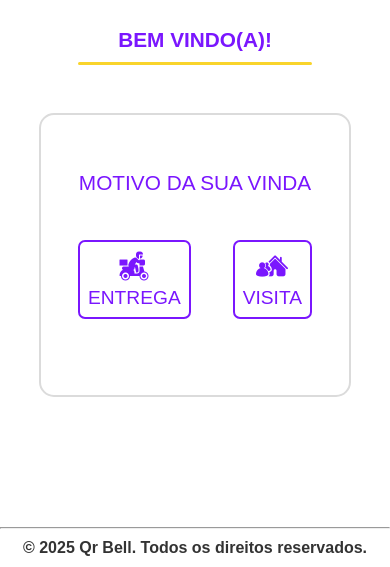
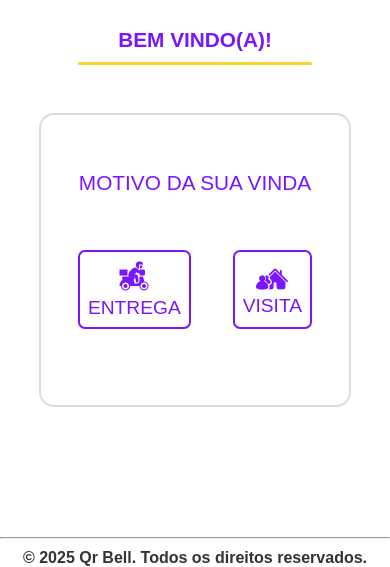
Before and after one commit to StartUP-Garotos/qrbell, a PHP site: page / in a window 390 px wide. Shown: the part 316-883 px from the top of the page. Run offline with PHP 8.4, Linux system fonts and the light colour scheme; some web fonts are replaced.

Commit message:
feat: arrumado button

```diff
--- a/index.html
+++ b/index.html
@@ -23,15 +23,19 @@
 
     <div class="container-motivo">
         <p>MOTIVO DA SUA VINDA</p>
+        <a href="entrega.html">
             <div class="buttons-motivo">
                 <div class="button-entrega">
                     <img src="images/icon/entregador-icon.png" alt="Entregador Icon">
-                <a href="entrega.html">ENTREGA</a>
+                    ENTREGA
                 </div>
+        </a>
 
         <div class="button-visita">
+            <a href="visita.html">
                 <img src="images/icon/visita.png" alt="Visita Icon">
-                <a href="visita.html">VISITA</a>
+                VISITA
+            </a>
         </div>
     </div>
     </div>
--- a/style/style.css
+++ b/style/style.css
@@ -30,6 +30,18 @@
         padding: 1rem;
         border: 2px solid #dbdbdb;
         border-radius: 15px;
+    }
+
+    .container-motivo a {
+        display: flex;
+        flex-direction: column;
+        color: var(--cor-principal);
+    }
+
+    .container-motivo img {
+        margin: 0 auto;
+        width: 32px;
+        height: 32px;
     }
 
     .container-motivo p {
```
Lines whose indentation alone changed are shown as unchanged.
